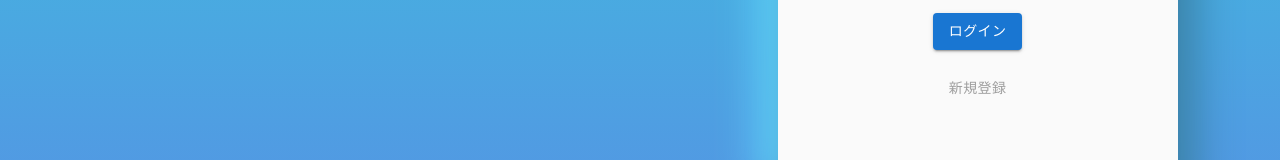
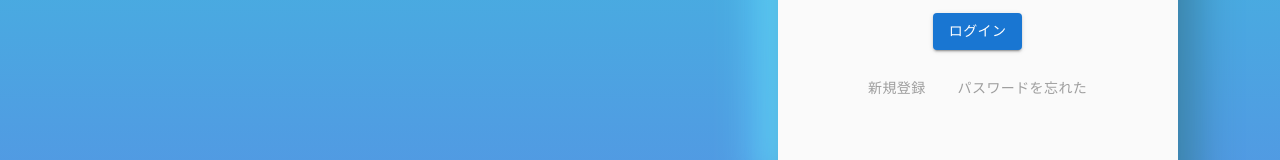
Before and after one commit to yusuke-rakus/MoneyHook, a React (Create React App) app in the folder moneylog-ui/: page /login in a window 1280 px wide. Shown: the part 418-578 px from the top of the page. Built offline with nearby package versions, Linux system fonts and the light colour scheme.

Commit message:
パスワードを忘れた場合のボタンを追加

```diff
--- a/moneylog-ui/src/page/Login.jsx
+++ b/moneylog-ui/src/page/Login.jsx
@@ -11,6 +11,7 @@ import { CSSTransition } from "react-transition-group";
 import {
   Alert,
   Button,
+  ButtonGroup,
   CircularProgress,
   Collapse,
   IconButton,
@@ -162,14 +163,18 @@ const Login = (props) => {
           {isLoading ? <CircularProgress size={20} /> : "ログイン"}
         </Button>
 
-        {/* 新規登録 */}
-        <Button
-          onClick={() => setWindow(true)}
-          disabled={isLoading}
+        <ButtonGroup
+          variant="standard"
           sx={{ color: "#9e9e9e", marginTop: "20px" }}
         >
-          新規登録
-        </Button>
+          {/* 新規登録 */}
+          <Button onClick={() => setWindow(true)} disabled={isLoading}>
+            新規登録
+          </Button>
+
+          {/* パスワード再設定 */}
+          <Button>パスワードを忘れた</Button>
+        </ButtonGroup>
       </div>
 
       {/* バーナー */}
```
